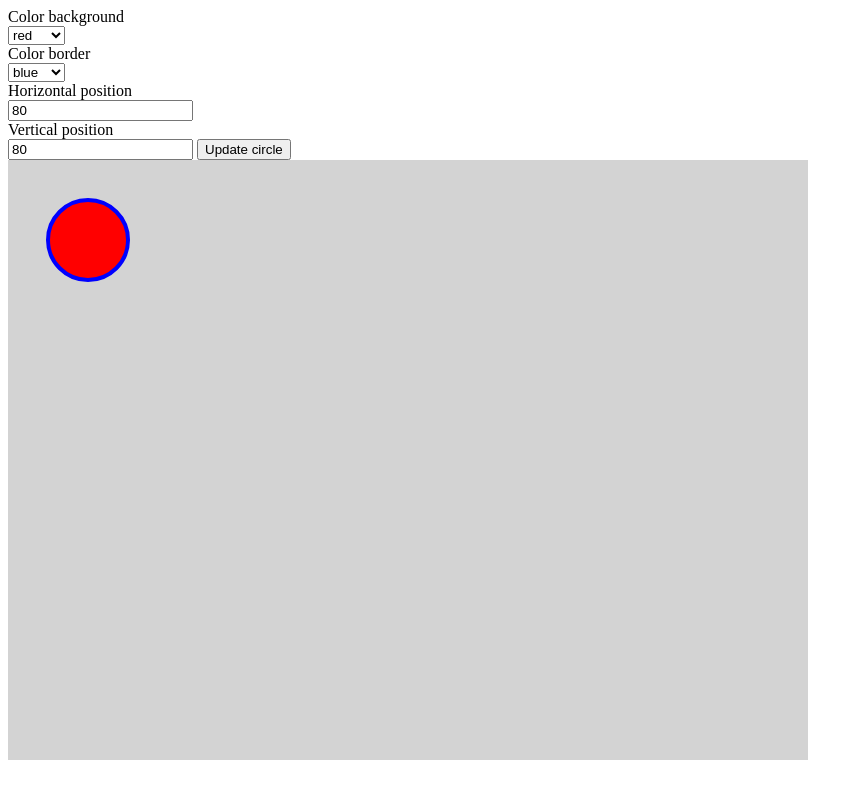
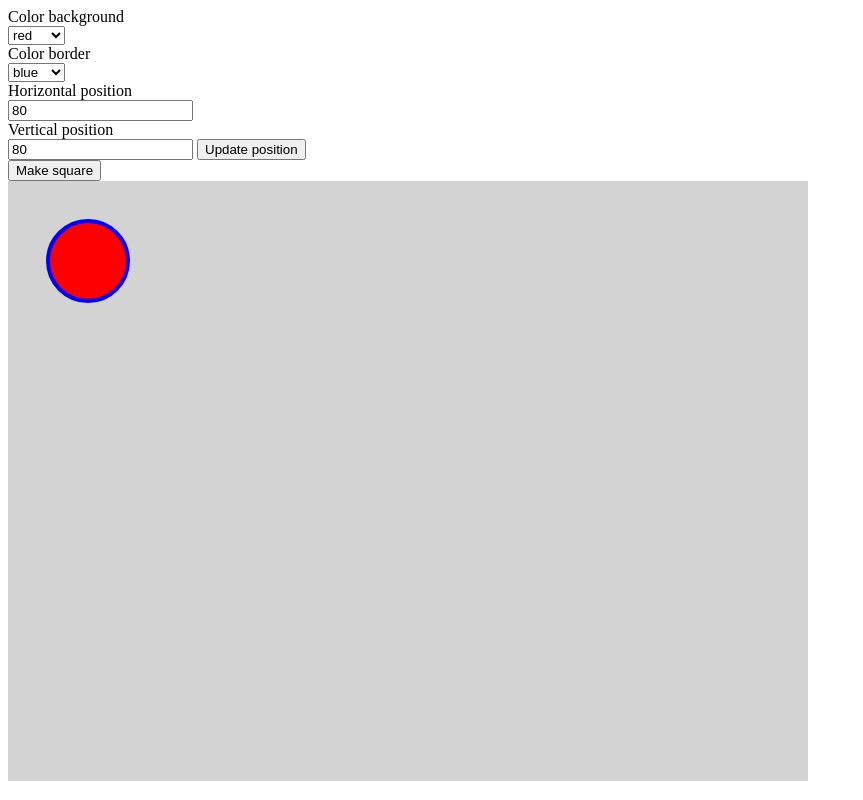
Before and after one commit to mar109us/fagskole-intro, a plain HTML site: page emne 1/2 Funksjon, variabel, operator/121/121A/index.html in a window 1280 px wide. Shown: the whole page, without its empty margins (0-863 px from the left). Drawn offline with Linux system fonts and the light colour scheme.

Commit message:
make square

```diff
--- a/emne 1/2 Funksjon, variabel, operator/121/121A/index.html
+++ b/emne 1/2 Funksjon, variabel, operator/121/121A/index.html
@@ -25,7 +25,8 @@
       <br />
       Vertical position <br />
       <input type="number" value="80" id="input-y-position" />
-      <button onclick="addCircleFromInput()">Update circle</button>
+      <button onclick="addCircleFromInput()">Update position</button> <br />
+      <button id="change-shape" onclick="addSquare()">Make square</button>
       <br />
       <svg
          id="mySvg"
@@ -99,6 +100,12 @@
             currentBackgroundColor,
             currentBorderColor,
          );
+
+         function addSquare() {
+            document.getElementById("mySvg").innerHTML = `
+          <rect x="50" y="50" width="80" height="80" stroke="blue" stroke-width="4" fill="red" />
+      `;
+         }
       </script>
    </body>
 </html>
```
